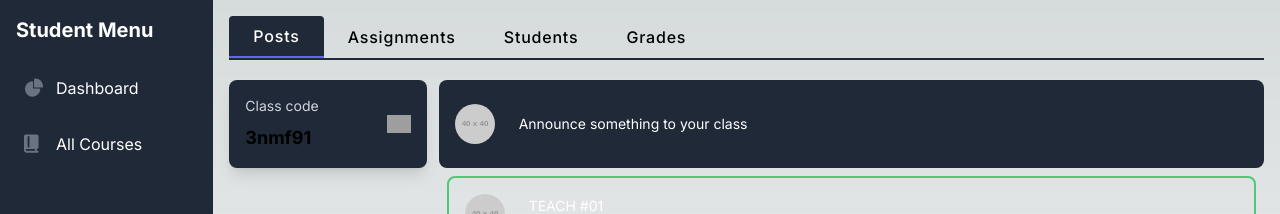
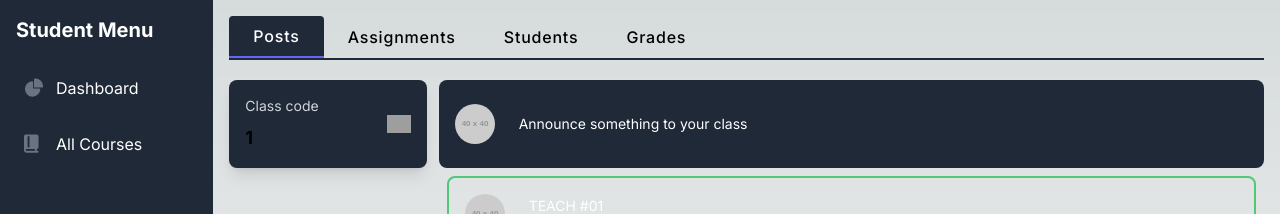
Before and after one commit to thetajwar2003/learning-made-simple-ui, a Next.js app: page /student/1 in a window 1280 px wide. Shown: the top 214 px of the page. Built offline with nearby package versions, Linux system fonts and the light colour scheme; grey boxes are pictures that could not be loaded.

Commit message:
Send courseId to each course page for GET requests

```diff
--- a/src/app/student/[courseCode]/page.tsx
+++ b/src/app/student/[courseCode]/page.tsx
@@ -1,17 +1,26 @@
 'use client';
+import { usePathname, useParams } from 'next/navigation';
 import CoursePageTabs from '@/components/Tabs/CoursePageTabs';
 import Posts from '@/sections/Posts';
 import Assignments from '@/sections/Assignments';
-import React, { useState } from 'react';
+import React, { useState, useEffect } from 'react';
 
 export default function StudentCoursePage() {
   const [currentTab, setCurrentTab] = useState('posts');
+  const pathname = usePathname();
+  const params = useParams(pathname); // ignore red squiggly
+  let courseCode = params.courseCode;
+
+  // Ensure courseCode is a string
+  if (Array.isArray(courseCode)) {
+    courseCode = courseCode[0];
+  }
 
   return (
     <div className='p-4 h-screen '>
       <CoursePageTabs currentTab={currentTab} setCurrentTab={setCurrentTab} />
-      {currentTab == 'posts' && <Posts />}
-      {currentTab == 'assignments' && <Assignments />}
+      {currentTab === 'posts' && <Posts classCode={courseCode} />}
+      {currentTab === 'assignments' && <Assignments classCode={courseCode} />}
     </div>
   );
 }
--- a/src/app/student/page.tsx
+++ b/src/app/student/page.tsx
@@ -14,7 +14,7 @@ export default function StudentDashboard() {
             className='max-w-sm bg-white border border-gray-200 rounded-lg shadow'
           >
             <Link
-              href={`/student/${course.courseCode}`}
+              href={`/student/${course.courseID}`}
               id={`course-list-card-${index}`}
             >
               <CourseListCard
--- a/src/sections/Assignments.tsx
+++ b/src/sections/Assignments.tsx
@@ -5,9 +5,13 @@ import AssignmentCard from '@/components/CustomCards/AssignmentCard';
 import ClassCodeCard from '@/components/CustomCards/ClassCodeCard';
 import assignments from '@/mock/assignment.json'; // Assuming assignments are part of the posts.json
 
-export default function Assignments() {
+interface course {
+  classCode: string;
+}
+
+export default function Assignments({ classCode }: course) {
   const data = {
-    classCode: '3nmf91',
+    classCode: classCode,
   };
 
   return (
--- a/src/sections/Posts.tsx
+++ b/src/sections/Posts.tsx
@@ -6,11 +6,16 @@ import AssignmentCard from '@/components/CustomCards/AssignmentCard';
 import CreateAnnouncementCard from '@/components/CustomCards/AnnouncementCard';
 import posts from '@/mock/posts.json';
 
-export default function Posts() {
+interface course {
+  classCode: string;
+}
+
+export default function Posts({ classCode }: course) {
   const data = {
-    classCode: '3nmf91',
+    classCode: classCode,
   };
 
+  console.log(classCode);
   return (
     <>
       <div className='grid grid-cols-5 gap-3'>
```
Also changed, not shown: src/mock/courses.json (+7 -7 lines), public/ER_Update.jpg (added).
